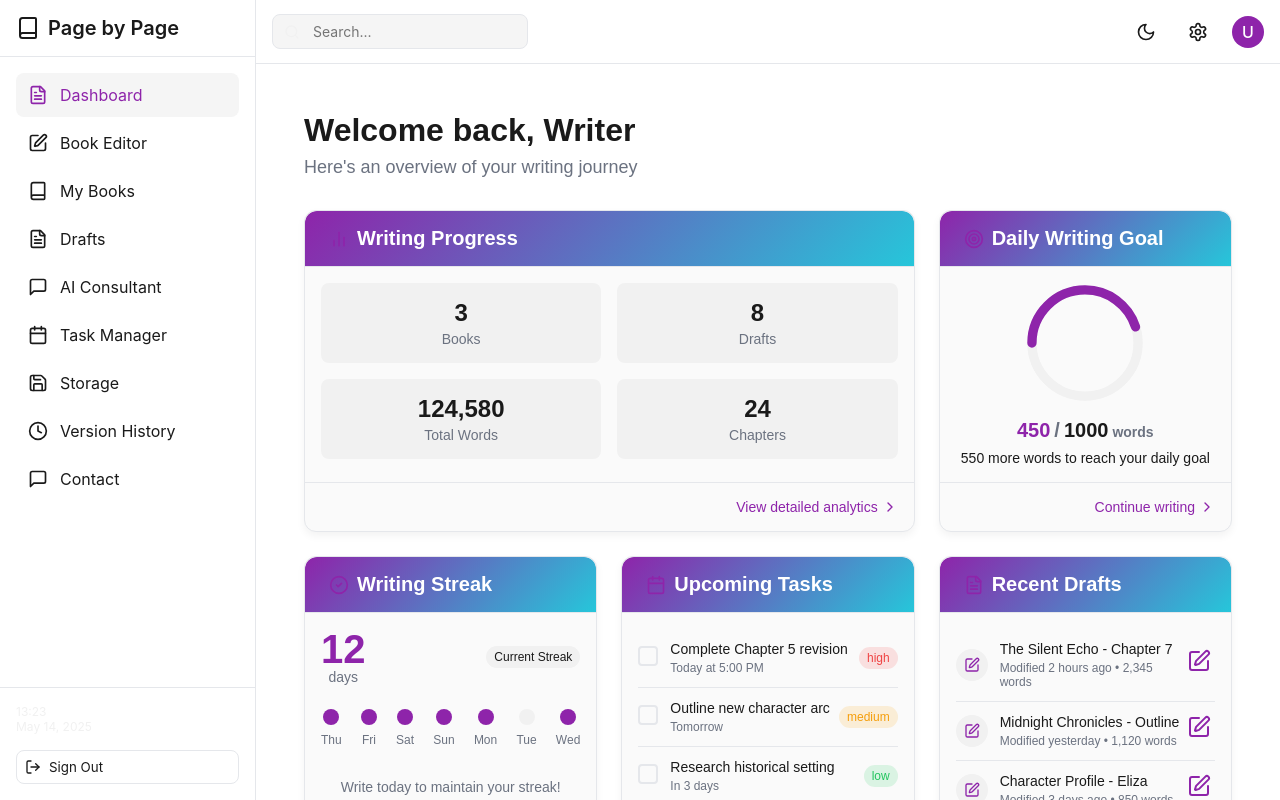
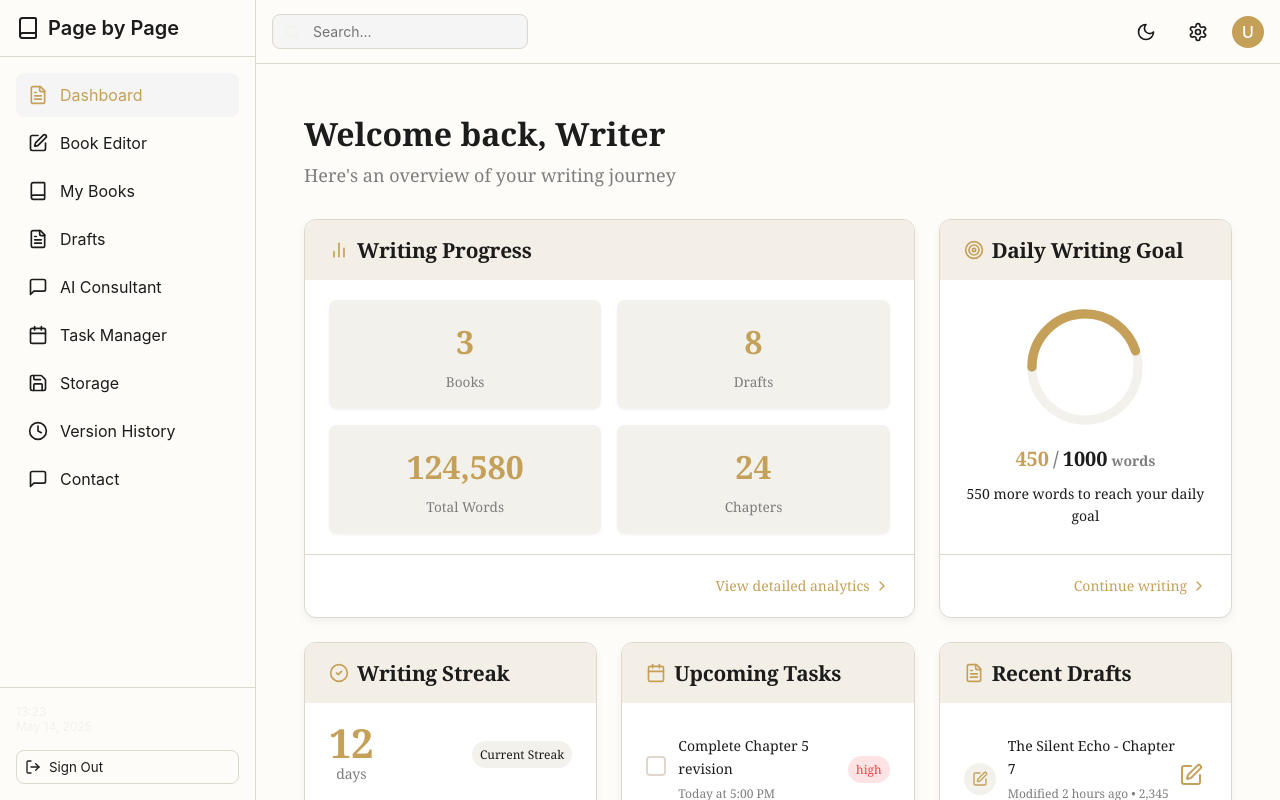
Before and after one commit to Arado3333/PageByPage_Israel_Arad, a Next.js app in the folder client/: page /dashboard in a window 1280 px wide. Built offline with nearby package versions, Linux system fonts and the light colour scheme; sample sign-in values are in the browser's storage.

Commit message:
style dark and light upd

```diff
--- a/client/app/style/Dashboard.css
+++ b/client/app/style/Dashboard.css
@@ -94,9 +94,11 @@
 }
 
 .card-header {
-  padding: 1rem;
-  border-bottom: 1px solid var(--border);
+  background: linear-gradient(to right, var(--accent), var(--accent-secondary));
+  color: var(--accent-foreground);
+  font-weight: 600;
 }
+
 
 .card-title {
   font-size: 1rem;
@@ -137,6 +139,13 @@
 
 .card-link:hover {
   opacity: 0.8;
+}
+.card {
+  box-shadow: 0 2px 8px rgba(0, 0, 0, 0.08); /* day */
+}
+
+.dark .card {
+  box-shadow: 0 2px 8px rgba(255, 215, 100, 0.1); /* night – זהב קל */
 }
 
 .link-icon {
@@ -610,6 +619,37 @@
   grid-template-columns: repeat(2, 1fr);
   gap: 1rem;
 }
+/* chainge 2025*/
+.dark .stat-item:hover {
+  background-color: rgba(217, 179, 97, 0.12);
+  transform: translateY(-2px);
+  box-shadow: 0 3px 8px rgba(255, 255, 255, 0.05);
+}
+button {
+  background-color: var(--accent);
+  transition: background-color 0.3s ease;
+}
+
+button:hover {
+  background-color: var(--accent-secondary);
+}
+.tag-high {
+  background-color: #b22222; /* dark red */
+}
+
+.tag-medium {
+  background-color: #e4b02f; /* deep yellow */
+}
+
+.tag-low {
+  background-color: #4caf50; /* elegant green */
+}
+.tag-high {
+  background-color: #f8d7da;
+  color: #721c24;
+}
+
+/* chainge 2025*/
 
 @media (min-width: 640px) {
   .actions-grid {
@@ -655,28 +695,51 @@
 
 /* === GLOBAL VARIABLES === */
 :root {
-  --background: #ffffff;
-  --foreground: #1a1a1a;
-  --muted: #f1f1f1;
-  --muted-foreground: #6b7280;
-  --accent: #8e24aa;
-  --accent-secondary: #26c6da;
-  --accent-foreground: #ffffff;
-  --border: #e5e7eb;
-  --card-background: #fafafa;
+  --background: #fdfcf8;                 /* קרם בהיר – כמו נייר יוקרתי */
+  --foreground: #1c1c1c;                 /* שחור אלגנטי */
+  --muted: #f3f1eb;                      /* אפור חם לפינות */
+  --muted-foreground: #7d7d7d;           /* טקסט משני רגוע */
+  --accent: #c5a059;                     /* זהב חם – לא כתום */
+  --accent-secondary: #b38b4c;           /* גוון עמוק יותר */
+  --accent-foreground: #ffffff;          /* טקסט לבן על זהב */
+  --border: #ddd7cd;                     /* קווים רגועים */
+  --card-background: #ffffff;
+  --card-header-background: #f4efe6;      /* קרם רך שמשתלב עם הרקע הכללי */
+  --card-header-text: #3a2c1a;        /* רקע כרטיס */
 }
 
 .dark {
-  --background: #121212;
-  --foreground: #f1f1f1;
-  --muted: #1f1f1f;
-  --muted-foreground: #a3a3a3;
-  --accent: #ba68c8;
-  --accent-secondary: #4dd0e1;
-  --accent-foreground: #ffffff;
-  --border: #333;
-  --card-background: #1a1a1a;
+  --background: #0d0b08;              /* שחור חם עם גוון קפה */
+  --foreground: #f5f5f5;              /* טקסט לבן־רך */
+  --muted: #1b1915;                   /* גוון שוקולד כהה לפינות/גבולות */
+  --muted-foreground: #aaa49b;        /* אפור-זהוב לטקסט משני */
+  --accent: #c9a94b;                  /* זהב עמוק */
+  --accent-secondary: #f1cd7e;        /* זהב בהיר/חמאה עדין */
+  --accent-foreground: #0d0b08;       /* טקסט כהה על רקע בהיר */
+  --border: #2e261c;                  /* קו עדין בגוון עץ כהה */
+  --card-background: #151310;         /* רקע כרטיס: חום כהה עם נגיעת שחור */
+  --card-header-background: linear-gradient(to bottom, #1a1815, #0d0b08);
+  --card-header-text: var(--accent-foreground); /* נגיד לבן */
 }
+
+
+
+
+
+.dark {
+  --background: #0d0b08;                /* שחור חם עם גוון קפה */
+  --foreground: #e9e5dc;                /* טקסט רך – זהב-אפור */
+  --muted: #181511;                     /* פינות/גבולות – כהה יותר מהכרטיס */
+  --muted-foreground: #b9b2a8;          /* אפור-חם לטקסט משני */
+
+  --accent: #d8b366;                    /* זהב אלגנטי – פחות כתום, יותר רגוע */
+  --accent-secondary: #e9ca8d;          /* חמאה זהובה – hover וכו' */
+  --accent-foreground: #0d0b08;         /* טקסט כהה על זהב בהיר */
+
+  --border: #2e261c;                    /* קווים בגוון עץ כהה */
+  --card-background: #181511;           /* חום־שחור רך לכרטיסים */
+}
+
 
 /* === CONTAINER === */
 .dashboard-container {
@@ -685,7 +748,8 @@
   padding: 1.5rem;
   max-width: 1600px;
   margin: 0 auto;
-  font-family: 'Poppins', sans-serif;
+  font-family: 'Georgia', serif;
+
   animation: fadeIn 0.3s ease-in-out;
 }
 
@@ -709,27 +773,35 @@
   transform: translateY(-4px);
   box-shadow: 0 8px 16px rgba(0, 0, 0, 0.1);
 }
-
 .card-header {
-  background: linear-gradient(135deg, var(--accent), var(--accent-secondary));
-  color: var(--accent-foreground);
+  background: var(--card-header-background);
+  color: var(--card-header-text);
   padding: 1rem;
   border-radius: 12px 12px 0 0;
   display: flex;
   align-items: center;
 }
 
+
+
+
+
 .card-title {
-  font-size: 1.25rem;
-  font-weight: 600;
+  font-size: 1.3rem;
+  font-weight: 700;
   margin-left: 0.5rem;
-  color: var(--accent-foreground);
+  color: var(--foreground); /* במקום accent-foreground */
+  letter-spacing: -0.25px;
 }
 
+
 .card-content, .card-footer {
-  padding: 1rem;
+  padding: 1.25rem 1.5rem;
   color: var(--foreground);
+  font-size: 0.95rem;
+  line-height: 1.6;
 }
+
 
 /* === STATS === */
 .stat-item {
@@ -737,19 +809,34 @@
   border-radius: 8px;
   padding: 1rem;
   text-align: center;
-  transition: background-color 0.3s ease;
+  transition: background-color 0.3s ease, transform 0.2s ease;
+  box-shadow: 0 1px 3px rgba(0, 0, 0, 0.05);
+  transition: all 0.2s ease-in-out;
 }
 
-.stat-value {
-  font-size: 1.5rem;
-  font-weight: 700;
-  color: var(--foreground);
+.stat-item:hover {
+  background-color: rgba(197, 160, 89, 0.15); /* זהב עדין עם שקיפות */
+  transform: translateY(-2px); /* הרמה קלה */
+  box-shadow: 0 4px 10px rgba(0, 0, 0, 0.06); /* צל רך */
+  cursor: pointer;
 }
 
+
+
+.stat-value {
+  font-size: 2rem;
+  font-weight: 700;
+  color: var(--accent);
+}
+
+
 .stat-label {
-  font-size: 0.875rem;
+  font-size: 0.85rem;
   color: var(--muted-foreground);
+  margin-top: 0.25rem;
+  display: block;
 }
+
 
 /* === CIRCLE GOAL === */
 .goal-circle-fill {
@@ -824,10 +911,11 @@ input[type="search"]::placeholder {
   transition: background-color 0.3s ease, color 0.3s ease;
 }
 
-.theme-toggle-button:hover {
-  background-color: var(--accent);
-  color: white;
+button:hover {
+  background-color: var(--accent-secondary);
+  box-shadow: 0 0 10px var(--accent-secondary);
 }
+
 
 .theme-toggle {
   display: flex;
```
